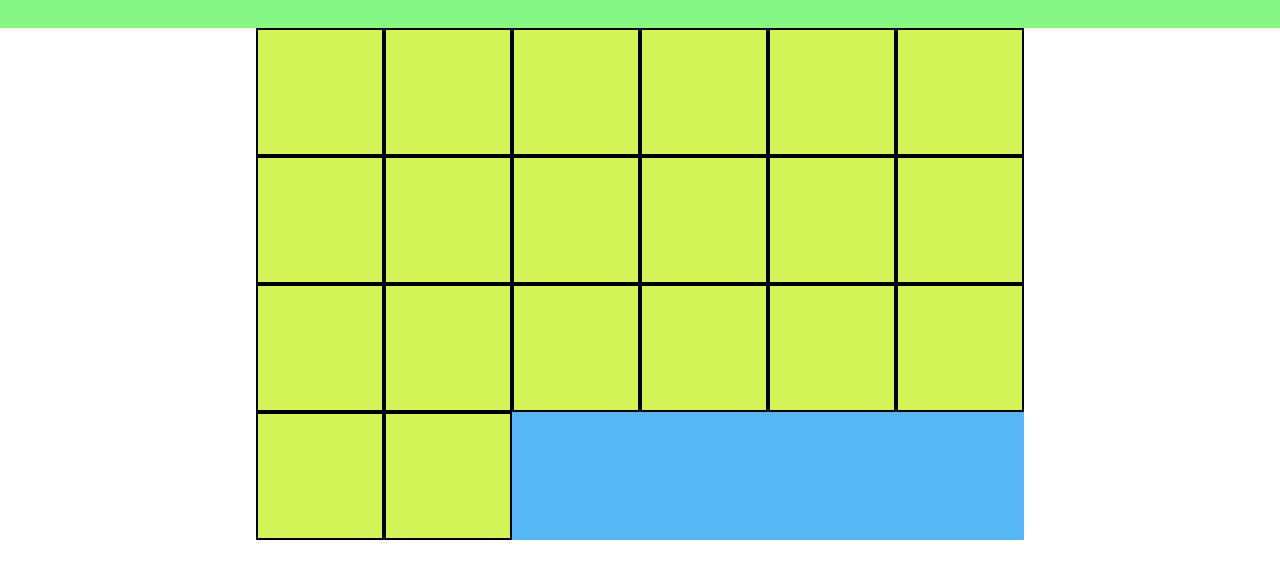
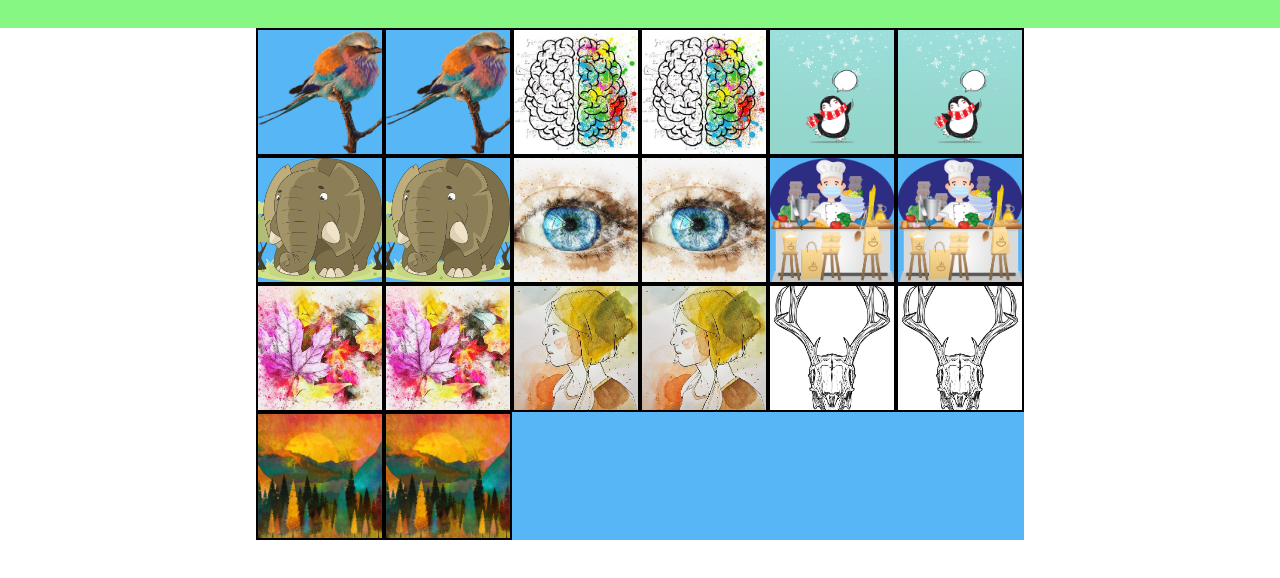
Before and after one commit to heloiseouvry/memory, a plain HTML site: page html/index.html in a window 1280 px wide. Shown: the part 84-662 px from the top of the page. Drawn offline with Linux system fonts and the light colour scheme.

Commit message:
Added recto images

```diff
--- a/css/styles.css
+++ b/css/styles.css
@@ -32,6 +32,9 @@ header {
 }
 
 .tile {
-    background-color: #d3f557;
     border: 2px solid black;
 }
+
+.tile.verso {
+    background: url(../images/tile_verso.jpg) 0% 0% / cover;
+}
--- a/js/app.js
+++ b/js/app.js
@@ -1,18 +1,39 @@
 const memory = {
+
+    bankOfImages: [
+        "bird",
+        "brain",
+        "christmas",
+        "elephant",
+        "eye",
+        "kitchen",
+        "leaves",
+        "painting",
+        "skull",
+        "trees",
+        "unicorn",
+        "whale",
+    ],
 
     init() {
         memory.createTiles(20);
         memory.setTileSize(6);
         memory.eventListener();
+        memory.setTileImages();
         console.log('init');
     },
 
     createTiles(noTiles) {
         const memoryContainer = document.querySelector("#memory-container");
         for (let i = 0; i < noTiles; i++) {
+            let image = memory.bankOfImages[Math.floor(i / 2)];
             let newTile = document.createElement("div");
             newTile.classList.add("tile");
-            newTile.classList.add("verso");
+            newTile.classList.add(i);
+            newTile.classList.add("recto");
+            newTile.setAttribute("data-img",image);
+            newTile.style.background = `url(../images/${image}.png) center / cover`;
+
             memoryContainer.appendChild(newTile);
         }
     },
@@ -26,6 +47,19 @@ const memory = {
         }
     },
 
+    setTileImages() {
+        const randomSet = new Set();
+        const tiles = document.querySelectorAll(".tile");
+        for (let i = 0; i < tiles.length; i++) {
+            while (randomSet.size != i + 1) { randomSet.add(Math.round(Math.random() * tiles.length)); }
+        }
+        for (let i = 0; i < tiles.length; i++) {
+        }
+        // for (let item of randomSet) {
+        //     console.log(item);
+        // }
+    },
+
     eventListener() {
         document.querySelector("#memory-container").addEventListener("click", memory.handleTileClick);
     },
@@ -34,6 +68,11 @@ const memory = {
         if (event.target.classList.contains("tile")) {
             event.target.classList.toggle('verso');
             event.target.classList.toggle('recto');
+            if(event.target.classList.contains('verso')){
+                event.target.style.background = `url(../images/tile_verso.jpg) 0% 0% / cover`;
+            } else {
+                event.target.style.background = `url(../images/${event.target.dataset.img}.png) center / cover`;
+            }
         }
     }
 }
```
Also changed, not shown: images/bird.png (added), images/brain.png (added), images/christmas.png (added), images/elephant.png (added), images/eye.png (added), images/kitchen.png (added), images/leaves.png (added), images/painting.png (added), images/skull.png (added), images/trees.png (added), images/unicorn.png (added), images/whale.png (added), 2 other files.
